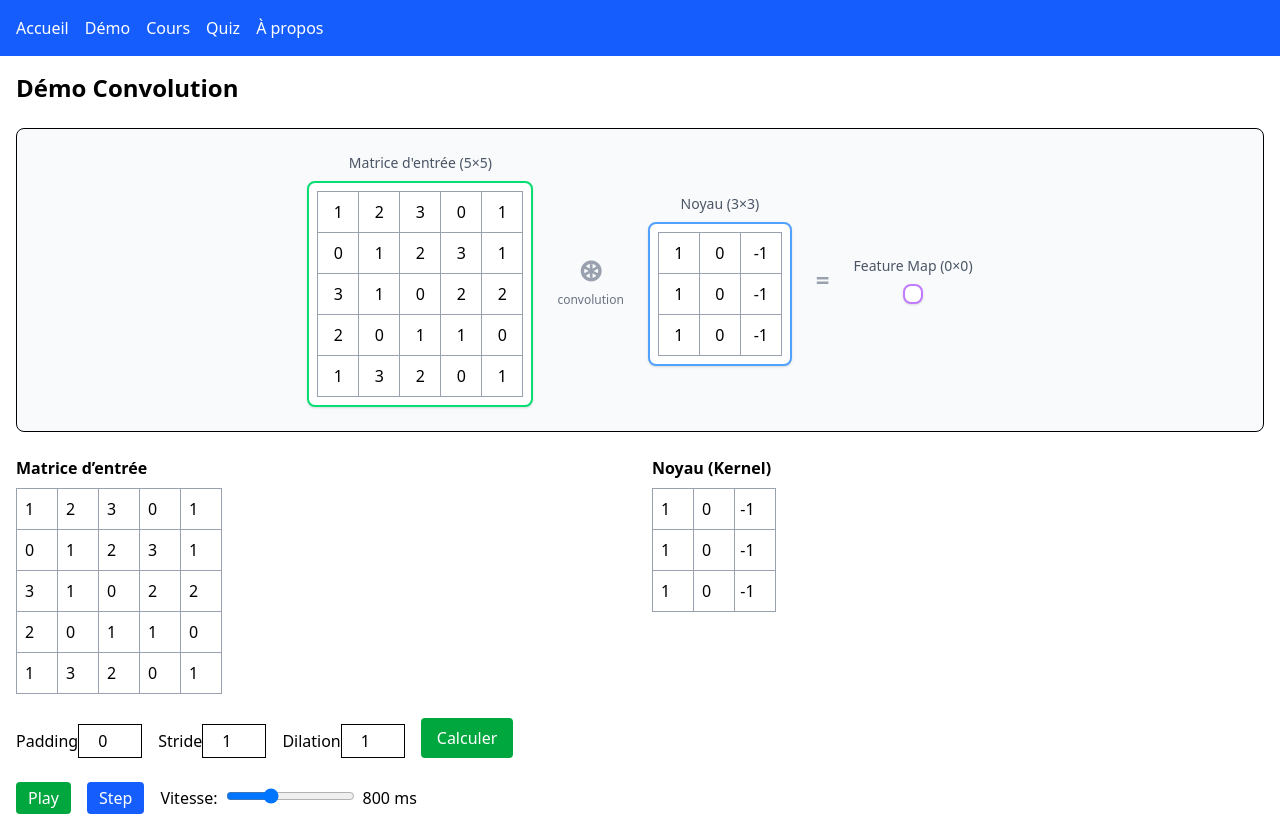
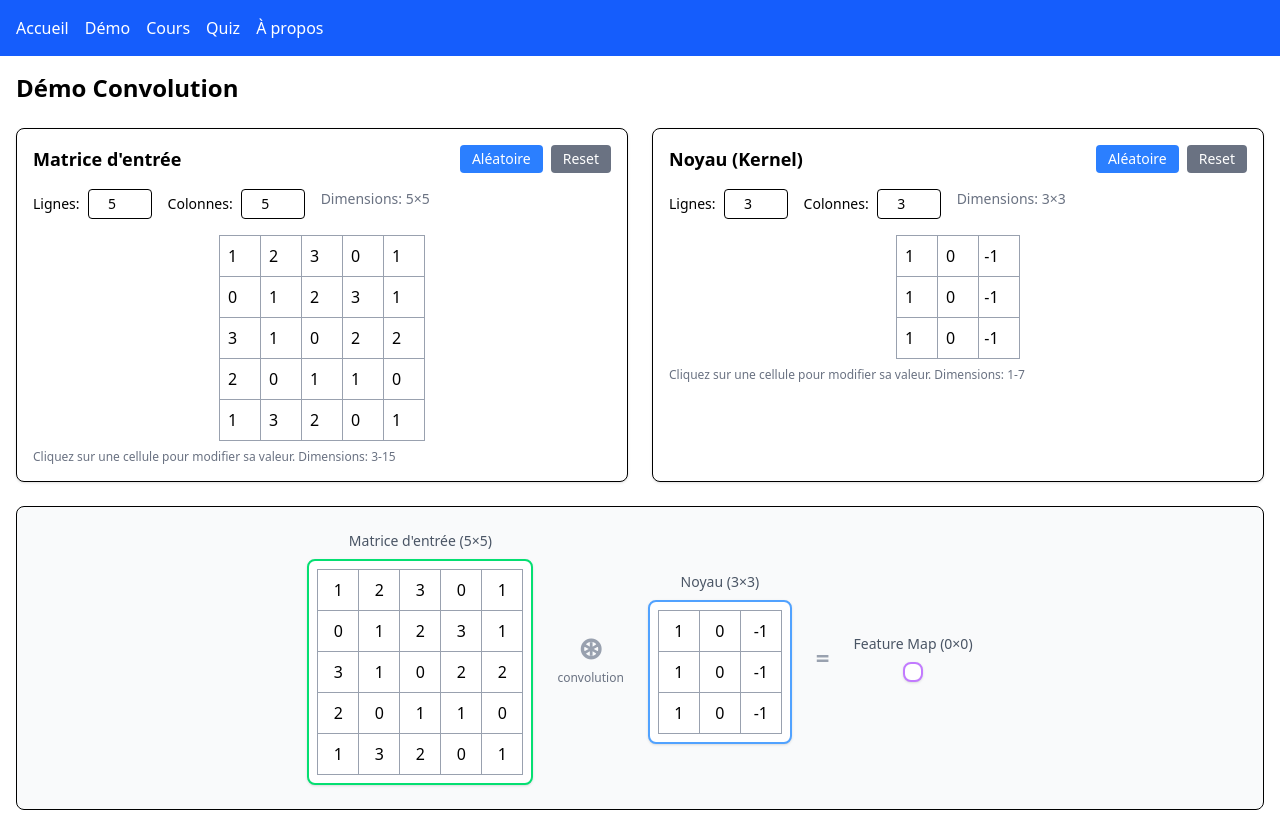
Before and after one commit to jlg-formation/convolution, a React (Vite) app: page /demo in a window 1280 px wide. Shown: the top 816 px of the page. Built offline with nearby package versions, Linux system fonts and the light colour scheme.

Commit message:
feat: add EditableMatrix component for dynamic matrix editing in Demo

```diff
--- /dev/null
+++ b/src/components/EditableMatrix.tsx
@@ -0,0 +1,127 @@
+import { useState } from "react";
+import Grid from "./Grid";
+
+interface EditableMatrixProps {
+  matrix: number[][];
+  setMatrix: (matrix: number[][]) => void;
+  title: string;
+  minSize?: number;
+  maxSize?: number;
+  defaultValue?: number;
+}
+
+export default function EditableMatrix({
+  matrix,
+  setMatrix,
+  title,
+  minSize = 1,
+  maxSize = 10,
+  defaultValue = 0,
+}: EditableMatrixProps) {
+  const [rows, setRows] = useState(matrix.length);
+  const [cols, setCols] = useState(matrix[0]?.length || 1);
+
+  const handleDimensionChange = (newRows: number, newCols: number) => {
+    // Valider les dimensions
+    const validRows = Math.max(minSize, Math.min(maxSize, newRows));
+    const validCols = Math.max(minSize, Math.min(maxSize, newCols));
+
+    setRows(validRows);
+    setCols(validCols);
+
+    // Créer une nouvelle matrice avec les nouvelles dimensions
+    const newMatrix = Array.from({ length: validRows }, (_, i) =>
+      Array.from({ length: validCols }, (_, j) => {
+        // Garder les valeurs existantes si possible, sinon utiliser la valeur par défaut
+        if (i < matrix.length && j < matrix[0]?.length) {
+          return matrix[i][j];
+        }
+        return defaultValue;
+      }),
+    );
+
+    setMatrix(newMatrix);
+  };
+
+  const handleRandomize = () => {
+    const newMatrix = Array.from(
+      { length: rows },
+      () =>
+        Array.from({ length: cols }, () => Math.floor(Math.random() * 11) - 5), // Valeurs entre -5 et 5
+    );
+    setMatrix(newMatrix);
+  };
+
+  const handleReset = () => {
+    const newMatrix = Array.from({ length: rows }, () =>
+      Array.from({ length: cols }, () => defaultValue),
+    );
+    setMatrix(newMatrix);
+  };
+
+  return (
+    <div className="rounded-lg border bg-white p-4 shadow-sm">
+      <div className="mb-4 flex items-center justify-between">
+        <h3 className="text-lg font-semibold">{title}</h3>
+        <div className="flex gap-2">
+          <button
+            onClick={handleRandomize}
+            className="rounded bg-blue-500 px-3 py-1 text-sm text-white hover:bg-blue-600"
+          >
+            Aléatoire
+          </button>
+          <button
+            onClick={handleReset}
+            className="rounded bg-gray-500 px-3 py-1 text-sm text-white hover:bg-gray-600"
+          >
+            Reset
+          </button>
+        </div>
+      </div>
+
+      {/* Contrôles des dimensions */}
+      <div className="mb-4 flex gap-4">
+        <div className="flex items-center gap-2">
+          <label className="text-sm font-medium">Lignes:</label>
+          <input
+            type="number"
+            min={minSize}
+            max={maxSize}
+            value={rows}
+            onChange={(e) =>
+              handleDimensionChange(Number(e.target.value), cols)
+            }
+            className="w-16 rounded border px-2 py-1 text-center text-sm"
+          />
+        </div>
+        <div className="flex items-center gap-2">
+          <label className="text-sm font-medium">Colonnes:</label>
+          <input
+            type="number"
+            min={minSize}
+            max={maxSize}
+            value={cols}
+            onChange={(e) =>
+              handleDimensionChange(rows, Number(e.target.value))
+            }
+            className="w-16 rounded border px-2 py-1 text-center text-sm"
+          />
+        </div>
+        <div className="text-sm text-gray-500">
+          Dimensions: {rows}×{cols}
+        </div>
+      </div>
+
+      {/* Grille éditable */}
+      <div className="flex justify-center">
+        <Grid matrix={matrix} setMatrix={setMatrix} />
+      </div>
+
+      {/* Informations d'aide */}
+      <div className="mt-2 text-xs text-gray-500">
+        Cliquez sur une cellule pour modifier sa valeur. Dimensions: {minSize}-
+        {maxSize}
+      </div>
+    </div>
+  );
+}
--- a/src/pages/Demo.tsx
+++ b/src/pages/Demo.tsx
@@ -5,6 +5,7 @@ import ControlsPanel from "../components/ControlsPanel";
 import AnimationBar from "../components/AnimationBar";
 import StepInspector from "../components/StepInspector";
 import ConvolutionVisualization from "../components/ConvolutionVisualization";
+import EditableMatrix from "../components/EditableMatrix";
 import { conv2d } from "../logic/convolution";
 
 export default function Demo() {
@@ -258,7 +259,25 @@ export default function Demo() {
   return (
     <div className="space-y-6">
       <h1 className="text-2xl font-bold">Démo Convolution</h1>
-
+      {/* Édition des matrices */}
+      <div className="grid grid-cols-2 gap-6">
+        <EditableMatrix
+          matrix={input}
+          setMatrix={setInput}
+          title="Matrice d'entrée"
+          minSize={3}
+          maxSize={15}
+          defaultValue={0}
+        />
+        <EditableMatrix
+          matrix={kernel}
+          setMatrix={setKernel}
+          title="Noyau (Kernel)"
+          minSize={1}
+          maxSize={7}
+          defaultValue={0}
+        />
+      </div>
       {/* Vue conceptuelle de la convolution */}
       <ConvolutionVisualization
         input={input}
@@ -268,10 +287,9 @@ export default function Demo() {
         stride={stride}
         dilation={dilation}
       />
-
       <div className="grid grid-cols-2 gap-6">
         <div>
-          <h2 className="mb-2 font-semibold">Matrice d’entrée</h2>
+          <h2 className="mb-2 font-semibold">Matrice d'entrée</h2>
           {/* grille principale éditable */}
           <Grid matrix={input} setMatrix={setInput} />
         </div>
@@ -279,8 +297,7 @@ export default function Demo() {
           <h2 className="mb-2 font-semibold">Noyau (Kernel)</h2>
           <KernelEditor kernel={kernel} setKernel={setKernel} />
         </div>
-      </div>
-
+      </div>{" "}
       <ControlsPanel
         padding={padding}
         setPadding={setPadding}
@@ -290,7 +307,6 @@ export default function Demo() {
         setDilation={setDilation}
         onCompute={handleCompute}
       />
-
       {padding > 0 && (
         <div className="rounded border border-blue-200 bg-blue-50 p-3">
           <p className="text-sm text-blue-800">
@@ -300,7 +316,6 @@ export default function Demo() {
           </p>
         </div>
       )}
-
       <AnimationBar
         isPlaying={isPlaying}
         onPlay={() => {
@@ -320,14 +335,12 @@ export default function Demo() {
         speed={speed}
         setSpeed={setSpeed}
       />
-
       {output.length > 0 && (
         <div>
           <h2 className="mb-2 font-semibold">Résultat (instantané)</h2>
           <Grid matrix={output} readOnly />
         </div>
       )}
-
       {currentPos && (
         <div className="grid grid-cols-2 gap-6">
           <div>
@@ -349,7 +362,6 @@ export default function Demo() {
           </div>
         </div>
       )}
-
       {currentPos && currentCell && (
         <StepInspector
           input={input}
```
